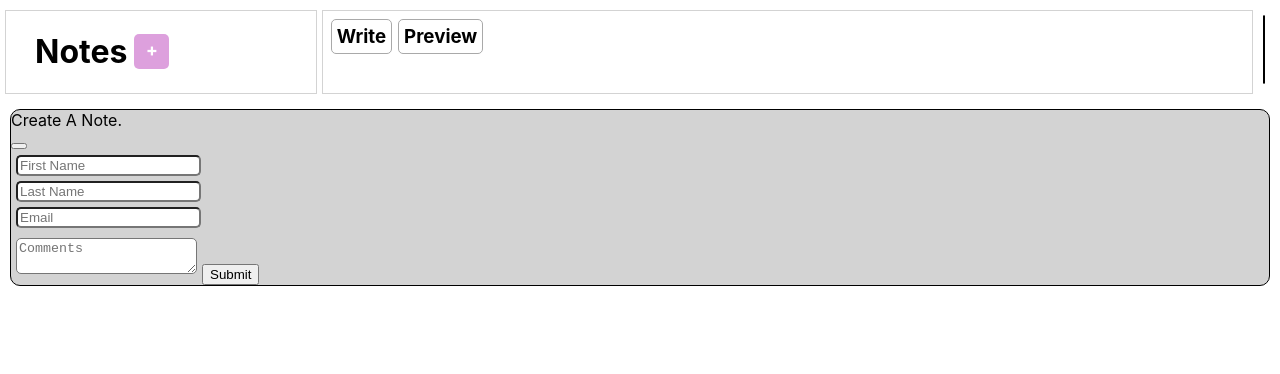
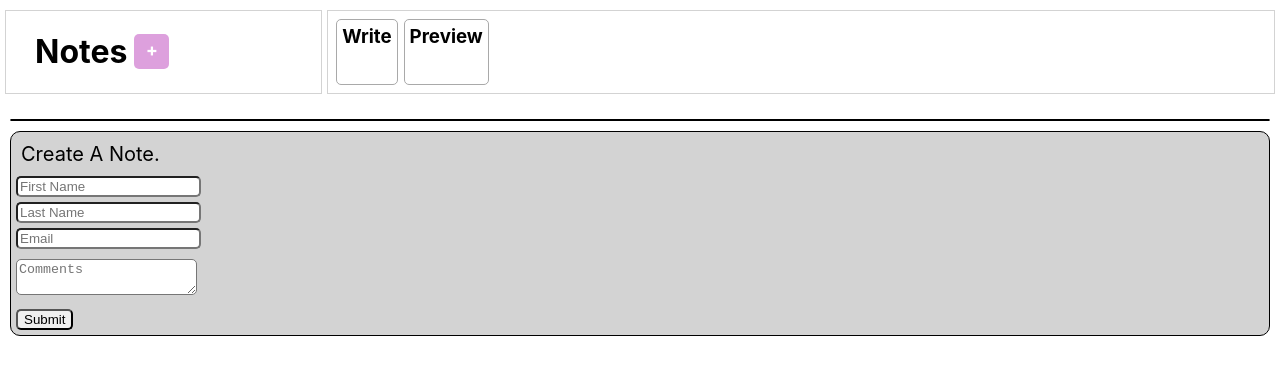
Before and after one commit to LauraAlspaugh/notes-app, a React (Create React App) app: page / in a window 1280 px wide. Both pictures are taken after a click on the button "add a note". Shown: the top 374 px of the page. Built offline with nearby package versions, Linux system fonts and the light colour scheme.

Commit message:
submitting form

```diff
--- a/src/App.css
+++ b/src/App.css
@@ -1,5 +1,5 @@
 .App {
-  display: flex;
+   display: flex;
   padding: 5px;
   text-align: center;
 }
@@ -12,16 +12,30 @@
   width: 25%;
   border: 1px solid lightgray;
 }
+.note-add{
+  width: 100%;
+ display: flex;
+}
 .right-section{
+  display: flex;
   width: 75%;
   border: 1px solid lightgray;
   margin-left: 5px;
   margin-top: 5px;
 }
+.top-line{
+  margin: 10px;
+  font-size: 20px;
+}
 input{
   border-radius: 5px;
   margin: 5px;
   display: flex;
+}
+.submit{
+  display: flex;
+  margin: 5px;
+  border-radius: 5px;
 }
 textarea{
   border-radius: 5px;
@@ -40,6 +54,9 @@ textarea{
   display: flex;
   justify-content: left;
   padding: 5px;
+}
+.form-data{
+  margin: 5px;
 }
 .write{
   padding: 5px;
--- a/src/App.js
+++ b/src/App.js
@@ -3,12 +3,6 @@ import './App.css';
 import React from 'react';
  import Button from 'react-bootstrap/Button';
  import Modal from 'react-bootstrap/Modal';
-
-
-
-
-
-
 
 function App() {
   const [formData, setFormData] = React.useState(
@@ -38,7 +32,9 @@ console.log(formData)
   const handleShow = () => setShow(true);
   return (
 
-    <div className="App">
+    <div className="">
+      <div className='App'>
+
      <div className='left-section display-flex justify-content-center'>
         <h1 className=' note-text text-dark'>Notes</h1>
        <button  onClick={handleShow} className='add-button' title='add a note'><i className='mdi mdi-plus-thick fs-5'></i></button>
@@ -49,11 +45,19 @@ console.log(formData)
 <h3 className='write'>Preview</h3>
       </div>
      </div>
+      </div>
+     <div className='note-add'>
+       <h5 className='form-data'>{formData.firstName}</h5>
+       <h5 className='form-data'>{formData.lastName}</h5>
+       <h5 className='form-data'>{formData.email}</h5>
+       <h5 className='form-data'>{formData.comments}</h5>
+
+     </div>
 <div className='modal'>
 
       <Modal show={show} onHide={handleClose}>
-        <Modal.Header closeButton>
-          <Modal.Title>Create A Note.</Modal.Title>
+        <Modal.Header >
+          <Modal.Title  className='top-line'>Create A Note.</Modal.Title>
         </Modal.Header>
         <Modal.Body>
         <form>
@@ -84,7 +88,7 @@ console.log(formData)
                 onChange={handleChange}
                 name="comments"
             />
-            <button onSubmit={handleSubmit}>Submit</button>
+            <button className='submit' onSubmit={handleSubmit}>Submit</button>
         </form>
         </Modal.Body>
         <Modal.Footer>
```
